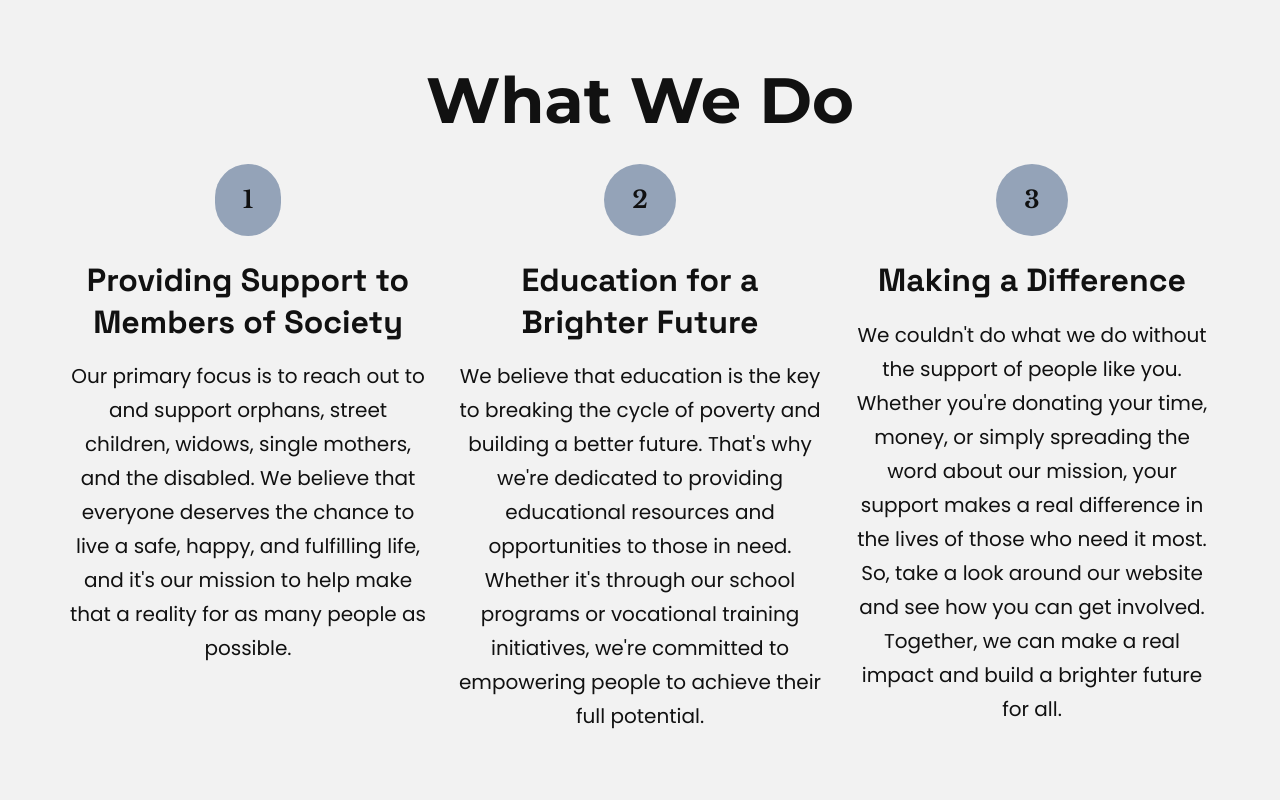
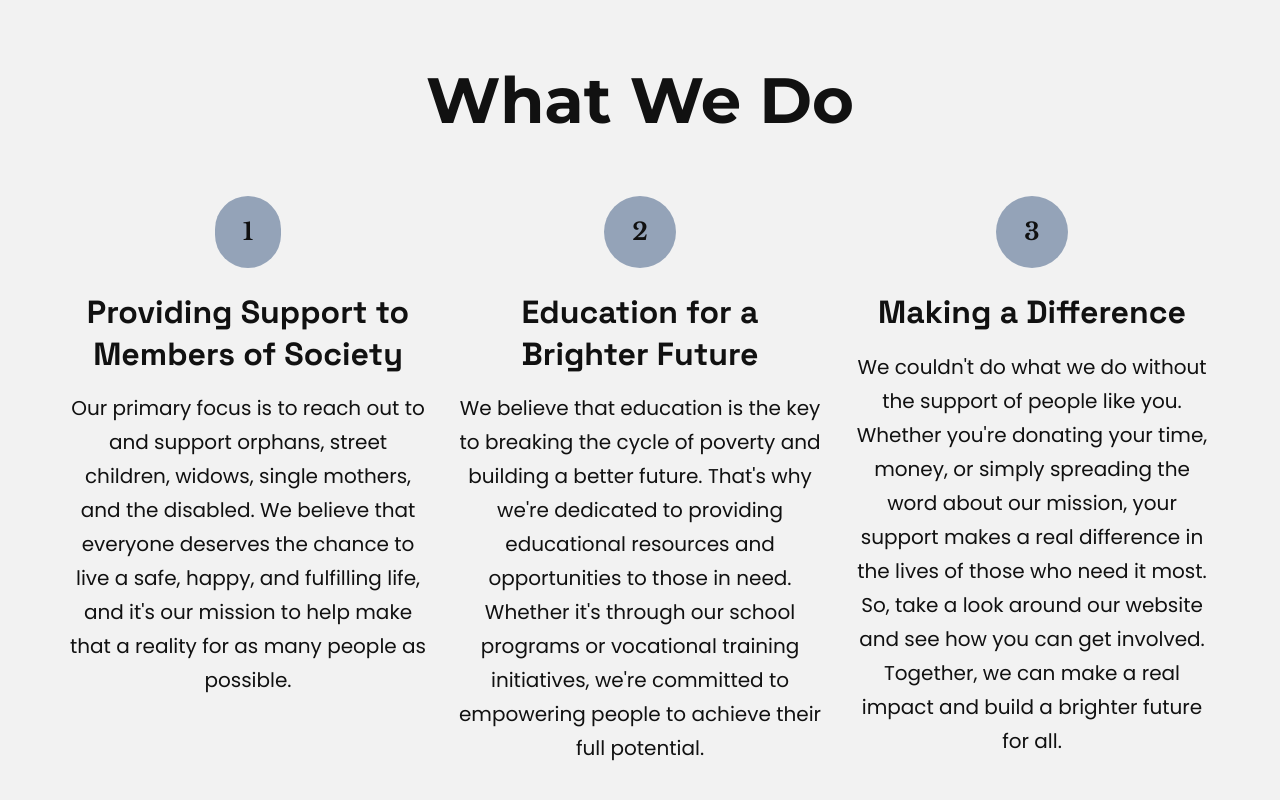
Before and after one commit to eniiku/songs_of_laughter, a React (Vite) app: page / in a window 1280 px wide. Shown: the part 2295-3095 px from the top of the page. Built offline with nearby package versions, Linux system fonts and the light colour scheme.

Commit message:
feat(App): add animations to what we do section

```diff
--- a/src/App.tsx
+++ b/src/App.tsx
@@ -1,3 +1,5 @@
+import { motion } from 'framer-motion';
+
 import Navbar from './container/Navbar';
 import Contact from './container/Contact';
 
@@ -18,9 +20,9 @@ const App = () => {
         ></div>
 
         <div className='my-auto text-center lg:text-left lg:pt-[100px]'>
-          <h1 className='font-montserrat font-bold text-5xl md:text-6xl lg:text-7xl mb-3 lg:w-[70%]'>
+          <motion.h1 className='font-montserrat font-bold text-5xl md:text-6xl lg:text-7xl mb-3 lg:w-[70%]'>
             Building Brighter Futures:
-          </h1>
+          </motion.h1>
 
           <p className='text-base md:text-lg lg:text-xl w-[85%] lg:w-2/3 mb-3 lg:mb-4 leading-[1.5] lg:leading-[165%] mx-auto lg:mx-0'>
             We know that true change happens one person at a time. That's why
@@ -107,11 +109,33 @@ const App = () => {
         id='what-we-do'
         className='min-h-screen md:min-h-[80vh] lg:min-h-screen text-center my-16 md:my-28 lg:my-32'
       >
-        <h1 className='font-montserrat font-bold text-4xl md:text-5xl lg:text-[64px]'>
+        <motion.h1
+          initial={{ opacity: 0, scale: 0.6 }}
+          transition={{ duration: 0.3 }}
+          whileInView={{ opacity: 1, scale: 1 }}
+          viewport={{ once: true }}
+          className='font-montserrat font-bold text-4xl md:text-5xl lg:text-[64px]'
+        >
           What We Do
-        </h1>
+        </motion.h1>
 
-        <div className='w-full grid md:grid-cols-3 gap-8 lg:gap-6 mt-8 md:mt-16 lg:mt-8'>
+        <motion.div
+          variants={{
+            hidden: { opacity: 0, x: '-50%' },
+            show: {
+              opacity: 1,
+              x: 0,
+              transition: {
+                staggerChildren: 0.3,
+                duration: 0.4,
+              },
+            },
+          }}
+          initial='hidden'
+          whileInView='show'
+          viewport={{ once: true }}
+          className='w-full grid md:grid-cols-3 gap-8 lg:gap-6 mt-8 md:mt-16 lg:mt-16'
+        >
           {[
             {
               title: 'Providing Support to Members of Society',
@@ -126,7 +150,14 @@ const App = () => {
               text: "We couldn't do what we do without the support of people like you. Whether you're donating your time, money, or simply spreading the word about our mission, your support makes a real difference in the lives of those who need it most. So, take a look around our website and see how you can get involved. Together, we can make a real impact and build a brighter future for all.",
             },
           ].map((cardItem, index) => (
-            <div key={cardItem.title} className='w-full'>
+            <motion.div
+              variants={{
+                hidden: { opacity: 0 },
+                show: { opacity: 1 },
+              }}
+              key={cardItem.title}
+              className='w-full'
+            >
               <div className='font-libre text-lg md:text-xl lg:text-2xl text-center rounded-full py-3 md:py-4 lg:py-5 px-5 md:px-6 lg:px-7 bg-slate-400 w-fit mx-auto'>
                 {index + 1}
               </div>
@@ -138,9 +169,9 @@ const App = () => {
               <p className='text-base md:text-lg lg:text-xl leading-[1.8] lg:leading-[1.7] w-[95%] lg:w-auto mx-auto lg:mx-0'>
                 {cardItem.text}
               </p>
-            </div>
+            </motion.div>
           ))}
-        </div>
+        </motion.div>
       </div>
 
       {/* TODO: center donation cards */}
```
